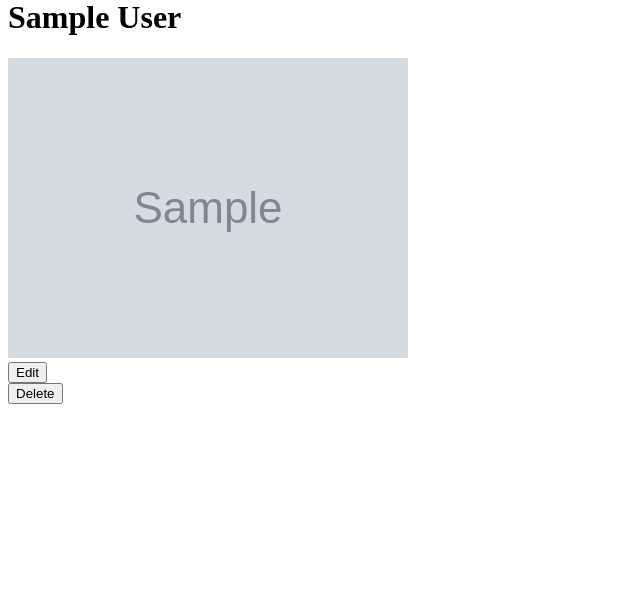
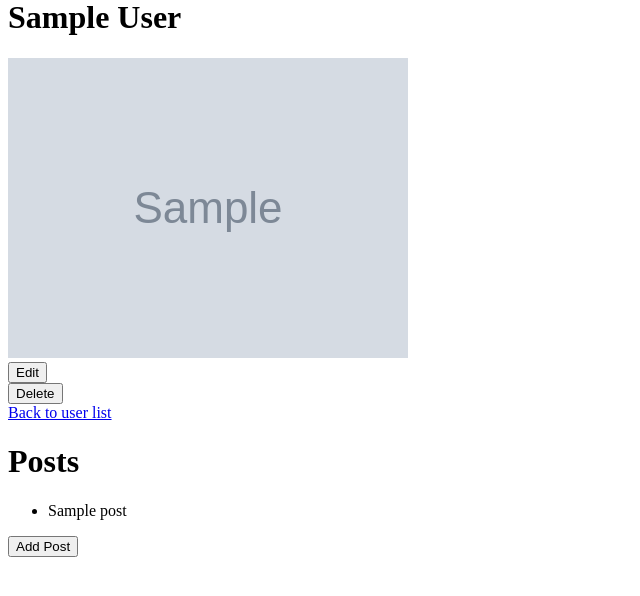
Before and after one commit to wongco/flask-blogly, a Flask app: page /users/1 in a window 1280 px wide. Shown: the part 22-618 px from the top of the page, without its empty margins (0-640 px from the left). Run offline with Flask 2, Linux system fonts and the light colour scheme; tables that the repository leaves empty hold one stand-in row (values such as "Sample post"); grey boxes marked "Sample" are stand-in pictures.

Commit message:
pre post routes

```diff
--- a/app.py
+++ b/app.py
@@ -2,7 +2,7 @@
 
 from flask import Flask, request, redirect, render_template
 from flask_debugtoolbar import DebugToolbarExtension
-from models import db, connect_db, User
+from models import db, connect_db, User, Post
 
 app = Flask(__name__)
 app.config['SQLALCHEMY_DATABASE_URI'] = 'postgresql:///blogly'
@@ -60,19 +60,20 @@ def get_user_details(user_id):
     """Displays details for a user."""
 
     user = User.query.get_or_404(user_id)
+    posts = user.posts
     print(repr(user))
-    return render_template('/user_details.html', user=user)
+    return render_template('/user_details.html', user=user, posts=posts)
 
 
-@app.route("/users/<user_id>/edit")
+@app.route("/users/<int:user_id>/edit")
 def edit_user(user_id):
     """Displays an edit form for user profile."""
 
     user = User.query.get_or_404(user_id)
-    return render_template('user_edit.html', user=user)
+    return render_template('/user_edit.html', user=user)
 
 
-@app.route("/users/<user_id>/edit", methods=["POST"])
+@app.route("/users/<int:user_id>/edit", methods=["POST"])
 def submit_edit_user(user_id):
     """Processes the edit form for user profile."""
     user = User.query.get_or_404(user_id)
@@ -86,13 +87,36 @@ def submit_edit_user(user_id):
     return redirect(f'/users/{user_id}')
 
 
-@app.route("/users/<user_id>/delete", methods=["POST"])
+@app.route("/users/<int:user_id>/delete", methods=["POST"])
 def delete_user(user_id):
     """Deletes a user."""
     user = User.query.get_or_404(user_id)
+
     db.session.delete(user)
     db.session.commit()
+
     return redirect('/users')
+
+
+@app.route('/users/<int:user_id>/posts/new')
+def add_new_post(user_id):
+    '''Show form to add a post for that user'''
+    user = User.query.get_or_404(user_id)
+    return render_template('/post_add.html', user=user)
+
+
+@app.route("/users/<int:user_id>/posts", methods=["POST"])
+def submit_new_post(user_id):
+    """Handle add form; add post and redirect to user detail page."""
+    response = request.form
+    title = response['title']
+    content = response['content']
+    new_post = Post(title=title, content=content, user_id=user_id)
+
+    db.session.add(new_post)
+    db.session.commit()
+
+    return redirect(f'/users/{user_id}')
 
 
 # @app.route("/", methods=["POST"])
--- a/models.py
+++ b/models.py
@@ -1,4 +1,5 @@
 from flask_sqlalchemy import SQLAlchemy
+import datetime
 """Models for Blogly."""
 """Demo file showing off a model for SQLAlchemy."""
 
@@ -37,10 +38,38 @@ class User(db.Model):
         return f'{self.first_name} {self.last_name}'
 
     def __repr__(self):
-        """Show info about pet."""
+        """Show info about user."""
 
         user = self
         return f"<User {user.id} {user.get_full_name()}>"
+
+    # direct-nav: user -> posts & back
+    posts = db.relationship('Post', backref='user')
+
+
+class Post(db.Model):
+    """User."""
+
+    __tablename__ = "posts"
+
+    id = db.Column(db.Integer, primary_key=True, autoincrement=True)
+    title = db.Column(db.String(25), nullable=False)
+    content = db.Column(db.String(180), nullable=False)
+    # Sets created_at to a string of current time and date
+    created_at = db.Column(
+        db.String(),
+        nullable=True,
+        default=datetime.datetime.now().strftime('%c'))
+    user_id = db.Column(db.Integer, db.ForeignKey('users.id'))
+
+    @property
+    def full_name(self):
+        """Returns the full name as a property"""
+        return self.get_full_name()
+
+    def __repr__(self):
+        """Renders prettified details."""
+        return f'id: {self.id}, title: {self.title}, created at: {self.created_at}, ref_user: {self.user_id}'
 
     # @classmethod
     # def get_by_species(cls, species):
--- a/templates/user_details.html
+++ b/templates/user_details.html
@@ -17,6 +17,24 @@
       <button type="submit">Delete</button>
     </form>
     </div>
+    <a href="/users">Back to user list</a>
+</div>
+
+{% if posts %}
+<div>
+  <h1>Posts</h1>
+  <ul>
+  {% for post in posts %}
+  <li>{{ post.title }}</li>
+  {% endfor %}
+</ul>
+
+</div>
+{% endif %}
+<div>
+  <form action="/users/{{ user.id }}/posts/new">
+    <button type="submit">Add Post</button>
+  </form>
 </div>
 
 {% endblock%}
```
Also changed, not shown: templates/post_add.html (added, +22 -0 lines), templates/post_details.html (added, +25 -0 lines).
